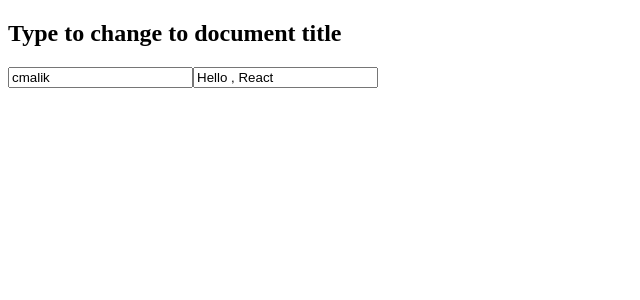
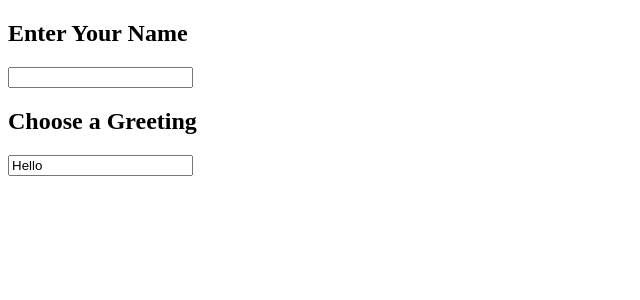
Before and after one commit to cmaalik97/Dugsiiye-ReactJs-Exercise, a React (Vite) app in the folder AnswersExercise/: page / in a window 1280 px wide. Shown: the top 300 px of the page, without its empty margins (0-640 px from the left). Built offline with nearby package versions, Linux system fonts and the light colour scheme.

Commit message:
Exercise 5

```diff
--- a/AnswersExercise/src/App.jsx
+++ b/AnswersExercise/src/App.jsx
@@ -2,7 +2,10 @@
 // import Blog from "./Dugsiye/Exercise2/Blog";
 // import UserCardDaynamic from "./Dugsiye/Exercise3/UserCardDaynamic";
 
-import HookEx1 from "./Dugsiye/Learning/HookEx1";
+// import WindowResize from "./Dugsiye/Learning/WindowResize";
+
+import TitlChange from "./Dugsiye/Exercise6/TitleChange";
+// import HookEx1 from "./Dugsiye/Learning/HookEx1";
 
 // import CardShop from "./Dugsiye/Learning/CardShop";
 
@@ -42,7 +45,10 @@ function App(){
    {/* <TodoList/> */}
     {/* <Shopping/> */}
     {/* <CardShop/> */}
-    <HookEx1/>
+    {/* <HookEx1/> */}
+    <TitlChange/>
+
+    {/* <WindowResize/> */}
   </>
 }
 export default App;
--- /dev/null
+++ b/AnswersExercise/src/Dugsiye/Exercise6/TitleChange.jsx
@@ -0,0 +1,34 @@
+import { useEffect, useState } from "react";
+
+function TitlChange(){
+    const [title , setTitle]=useState("Hello")
+    const [name , setName]=useState("")
+    useEffect(()=>{
+        // if(name === ""){
+        //     document.title="Welcome"
+        // }
+        // else{
+        //      document.title= title +" " + name;
+        // }
+       document.title=name.trim()=== "" ?"welcome": title + " "+ name;
+
+
+    },[title , name])
+
+    return(
+
+
+    <>
+    <h2>Enter Your Name</h2>
+     <input type="text" value={name} onChange={(e)=>setName(e.target.value)} />
+      <h2>Choose a Greeting</h2>
+    <input
+    type="text"
+    value={title}
+    onChange={(e)=>setTitle(e.target.value)}/>
+
+
+    </>
+    )
+}
+export default TitlChange;
--- /dev/null
+++ b/AnswersExercise/src/Dugsiye/Learning/WindowResize.jsx
@@ -0,0 +1,20 @@
+import { useEffect, useState } from "react";
+
+function WindowResize(){
+    const [Width , setWidth]=useState(window.innerWidth)
+
+    useEffect(()=>{
+        const handleResize=()=>setWidth(window.innerWidth);
+
+        window.addEventListener("resize", handleResize)
+        return ()=>{
+            window.removeEventListener("resize", handleResize)
+        }
+    },[])
+    return (
+        <>
+        <h2>Window Width:{Width}</h2>
+        </>
+    )
+}
+export default WindowResize;
```
Also changed, not shown: AnswersExercise/src/Dugsiye/Exercise5/Screenshot 2026-04-20 121445.png (added), AnswersExercise/src/Dugsiye/Exercise6/README.md (added), AnswersExercise/src/Dugsiye/Exercise7/README.md (added).
